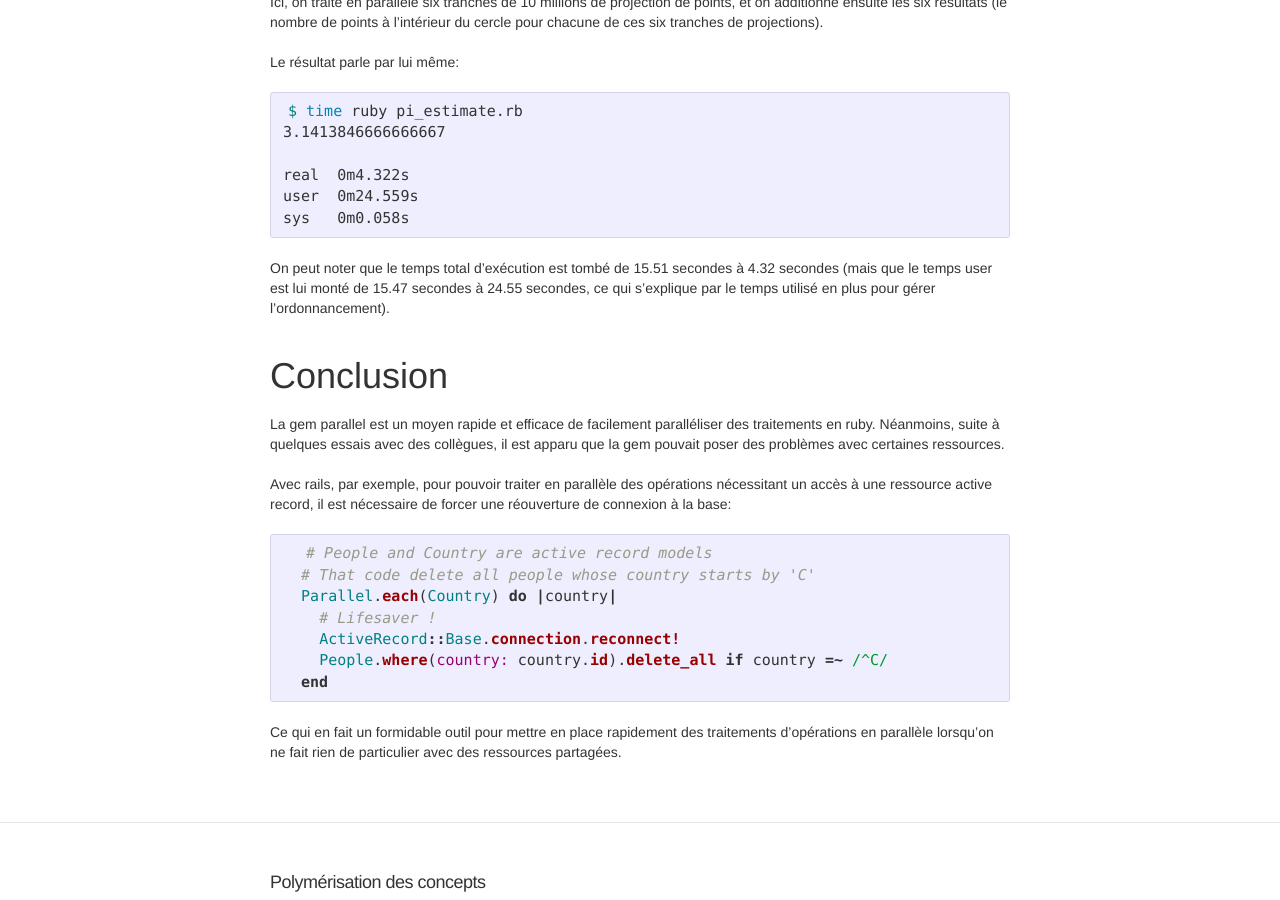
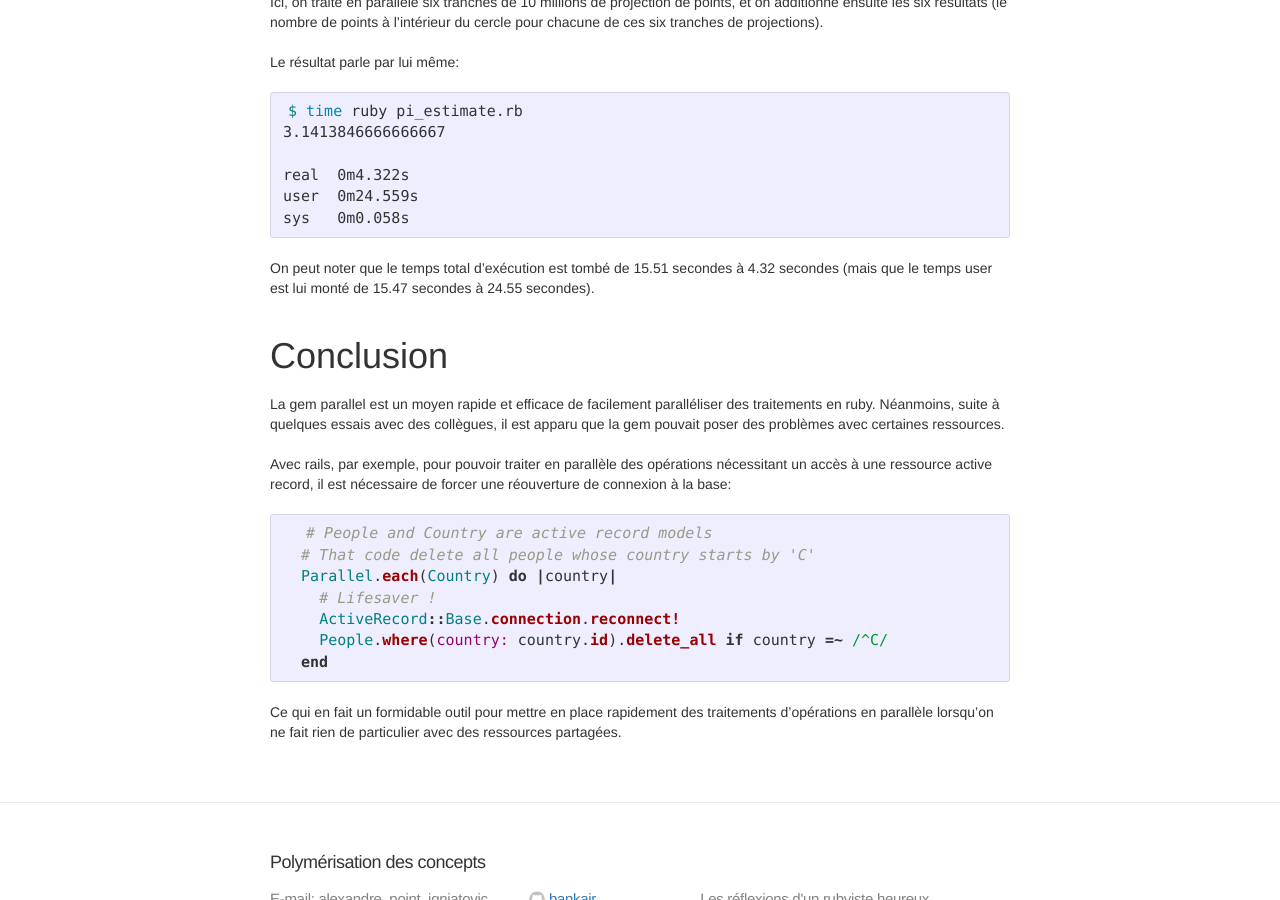
Before and after one commit to bankair/blog, a Jekyll site: the page built from _posts/2015-01-30-pi-estimate-in-ruby.md, in a window 1280 px wide and 900 px high, scrolled down 1545 px. Built offline with Jekyll 4.4.1, drawn with Linux system fonts in a browser that asks for light colours; nearby versions of some CDN libraries.

Commit message:
Removal wrong assumption on scheduler time

```diff
--- a/_posts/2015-01-30-pi-estimate-in-ruby.md
+++ b/_posts/2015-01-30-pi-estimate-in-ruby.md
@@ -71,7 +71,7 @@ user  0m24.559s
 sys   0m0.058s
 {% endhighlight %}
 
-On peut noter que le temps total d'exécution est tombé de 15.51 secondes à 4.32 secondes (mais que le temps user est lui monté de 15.47 secondes à 24.55 secondes, ce qui s'explique par le temps utilisé en plus pour gérer l'ordonnancement).
+On peut noter que le temps total d'exécution est tombé de 15.51 secondes à 4.32 secondes (mais que le temps user est lui monté de 15.47 secondes à 24.55 secondes).
 
 # Conclusion
 La gem parallel est un moyen rapide et efficace de facilement paralléliser des traitements en ruby. Néanmoins, suite à quelques essais avec des collègues, il est apparu que la gem pouvait poser des problèmes avec certaines ressources.
```
